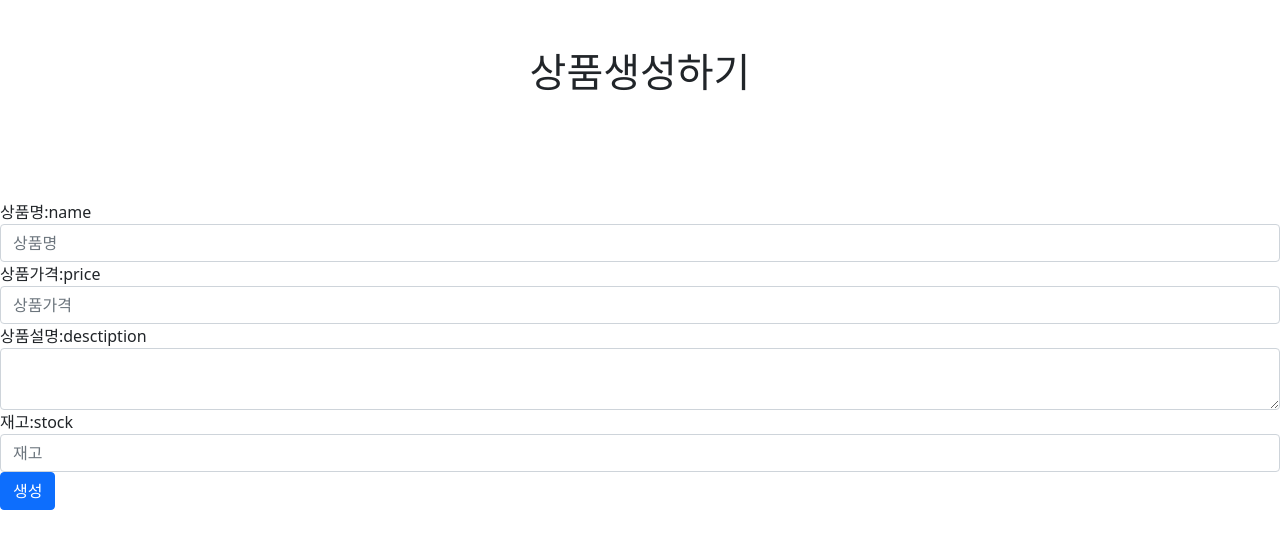
After one commit to bluesky9292/fc_django, a Django app: page /product/create/ in a window 1280 px wide. The commit adds this page. Shown: the top 549 px of the page. Run offline with Django 4.2, Linux system fonts and the light colour scheme; some libraries are stand-ins or nearby versions.

Commit message:
상품 등록하기

```diff
--- a/fc_django/fc_django/urls.py
+++ b/fc_django/fc_django/urls.py
@@ -16,7 +16,7 @@ Including another URLconf
 from django.contrib import admin
 from django.urls import path
 from fcuser.views import index, RegisterView ,LoginView
-from product.views import ProductList
+from product.views import ProductList, ProductCreater
 
 urlpatterns = [
     path('admin/', admin.site.urls),
@@ -24,4 +24,5 @@ urlpatterns = [
     path('register/', RegisterView.as_view()),
     path('login/',LoginView.as_view() ),
     path('product/', ProductList.as_view()),
+    path('product/create/', ProductCreater.as_view()),
 ]
--- a/fc_django/fcuser/templates/base.html
+++ b/fc_django/fcuser/templates/base.html
@@ -8,6 +8,8 @@
 
         <!-- <script src="https://cdn.jsdelivr.net/npm/@popperjs/core@2.10.2/dist/umd/popper.min.js" integrity="sha384-7+zCNj/IqJ95wo16oMtfsKbZ9ccEh31eOz1HGyDuCQ6wgnyJNSYdrPa03rtR1zdB" crossorigin="anonymous"></script>
         <script src="https://cdn.jsdelivr.net/npm/bootstrap@5.1.3/dist/js/bootstrap.min.js" integrity="sha384-QJHtvGhmr9XOIpI6YVutG+2QOK9T+ZnN4kzFN1RtK3zEFEIsxhlmWl5/YESvpZ13" crossorigin="anonymous"></script> -->
+        {% block header %}
+        {% endblock %}
     </head>
     <body>
         <div class="container">
--- /dev/null
+++ b/fc_django/product/form.py
@@ -0,0 +1,36 @@
+from django import forms
+from .models import Product
+
+class RegisterForm(forms.Form):
+    name = forms.CharField(
+        error_messages={'required':'상품명을 입력해주세요.'},
+        max_length=64, label='상품명'
+    )
+    price = forms.IntegerField(
+        error_messages={'required':'상품가격가격을 입력해주세요.'},
+        label='상품가격'
+    )
+    desctiption = forms.CharField(
+        error_messages={'required':'상품설명을 입력해주세요.'},
+        label='상품설명'
+    )
+    stock = forms.IntegerField(
+        error_messages={'required':'재고를 입력해주세요.'},
+        label='재고'
+    )
+
+    def clean(self):
+        cleaned_data = super().clean()
+        name = cleaned_data.get('name')
+        price = cleaned_data.get('price')
+        description = cleaned_data.get('description')
+        stock = cleaned_data.get('stock')
+
+        if name and price and description and stock :
+            product = Product(
+                    name = name,
+                    price = price ,
+                    description = description,
+                    stock = stock,
+                )
+            product.save()
--- /dev/null
+++ b/fc_django/product/templates/register_product.html
@@ -0,0 +1,46 @@
+{% extends 'base.html' %}
+{% block header %}
+  <link href="https://cdn.jsdelivr.net/npm/summernote@0.8.18/dist/summernote-bs4.min.css" rel="stylesheet">
+  <script src="https://cdn.jsdelivr.net/npm/summernote@0.8.18/dist/summernote-bs4.min.js"></script>
+  <script>
+    $('#id_desctiption').summernote({
+      tabsize: 2,
+      height: 300
+    });
+  </script>
+{% endblock %}
+{% block contents %}
+<div class="row mt-5">
+    <div class="col-12 text-center">
+      <h1>상품생성하기</h1>
+    </div>
+  </div>
+</div>
+<div class="row mt-5">
+  <div class="col-12">
+    {{ error }}
+  </div>
+</div>
+<div class="row mt-5">
+    <div class="col-12">
+        <form method="post" action=".">
+          {% csrf_token %}
+            {% for field in form %}
+            <div class="form-group">
+              <label for="{{ field.id_for_label }}">{{field.label}}:{{field.name }}</label>
+              {% if field.name == "desctiption" %}
+              <textarea name="{{field.name}}" id="{{field.id_for_label}}" class="form-control"></textarea>
+              {% else %}
+              <input type="{{ field.field.widget.input_type }}" class="form-control" id="{{ field.id_for_label }}"
+               placeholder="{{field.label}}" name="{{ field.name }}" />
+              {% endif %}
+            </div>
+            {% if field.errors %}
+            <span style="color:red">{{ field.errors }}</span>
+            {% endif %}
+            {% endfor %}
+            <button type="submit" class="btn btn-primary">생성</button>
+        </form>
+    </div>
+</div>
+{% endblock %}
--- a/fc_django/product/views.py
+++ b/fc_django/product/views.py
@@ -1,11 +1,17 @@
-from itertools import product
-from re import template
 from django.shortcuts import render
 from django.views.generic import ListView
+from django.views.generic.edit import FormView
 from .models import Product
+from .form import RegisterForm
 
 # Create your views here.
 class ProductList(ListView):
     model = Product
     template_name = 'product.html'
     context_object_name = 'product_list'
+
+class ProductCreater(FormView):
+    model = Product
+    template_name = 'register_product.html'
+    form_class = RegisterForm
+    success_url = '/product/'
```
Also changed, not shown: fc_django/product/templates/base.html (deleted, +0 -18 lines).
